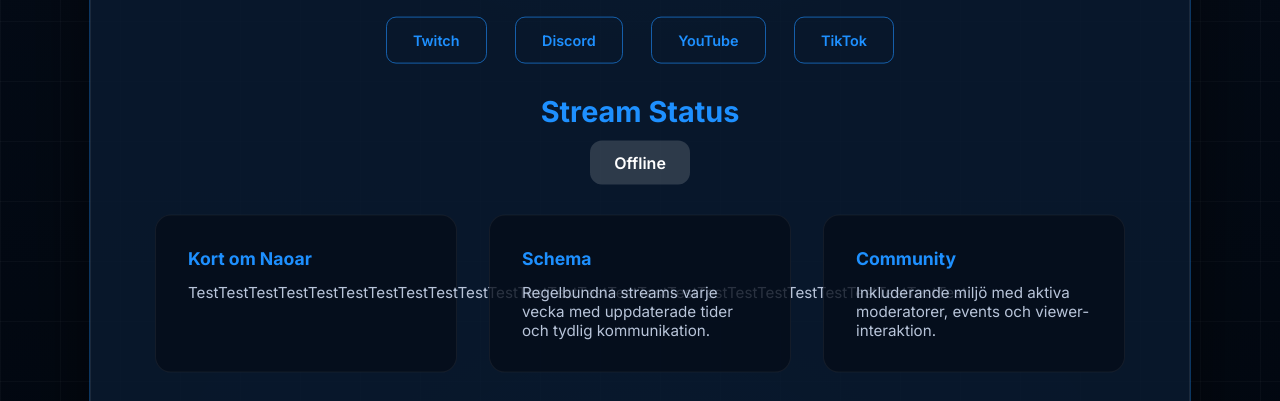
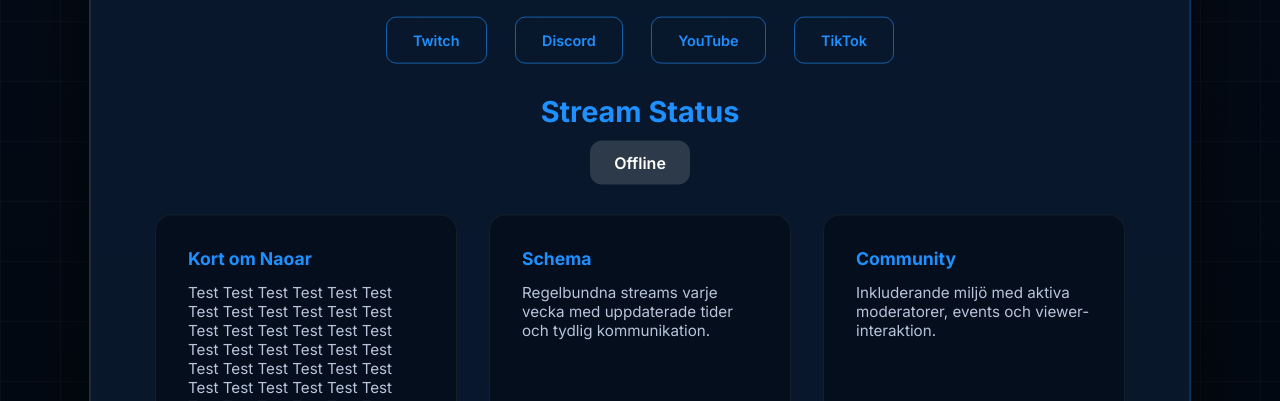
Before and after one commit to MRLinus1556/Custom-Hemsida, a plain HTML site: page index.html in a window 1280 px wide. Shown: the part 399-800 px from the top of the page. Drawn offline with Linux system fonts and the light colour scheme; no server answers.

Commit message:
Update index.html

```diff
--- a/index.html
+++ b/index.html
@@ -288,7 +288,7 @@
       <section class="grid">
         <div class="card">
           <h3>Kort om Naoar</h3>
-          <p>TestTestTestTestTestTestTestTestTestTestTestTestTestTestTestTestTestTestTestTestTestTestTestTestTestTest</p>
+          <p>Test Test Test Test Test Test Test Test Test Test Test Test Test Test Test Test Test Test Test Test Test Test Test Test Test Test Test Test Test Test Test Test Test Test Test Test Test Test Test Test Test Test Test Test Test Test Test Test Test </p>
         </div>
         <div class="card">
           <h3>Schema</h3>
```
